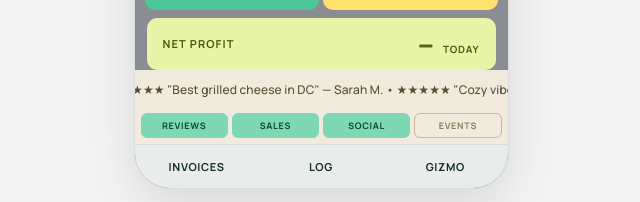
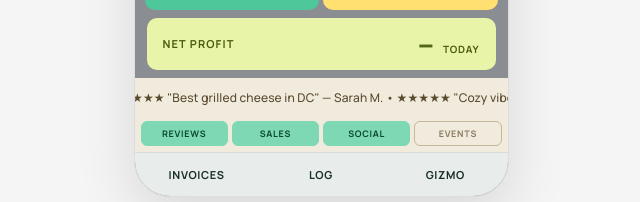
Before and after one commit to sklores/And-Done-Mobile-4-14-26, a React (Vite) app: page / in a window 1280 px wide. Shown: the part 543-745 px from the top of the page, without its empty margins (319-959 px from the left). Built offline with nearby package versions, Linux system fonts and the light colour scheme; no server answers; a web font is replaced by a local one.

Commit message:
Add 8px breathing room between net bar and marquee

```diff
--- a/src/components/MarqueeFeed.tsx
+++ b/src/components/MarqueeFeed.tsx
@@ -54,7 +54,7 @@ export function MarqueeFeed() {
   const toggle = (k: FeedKey) => setActive((a) => ({ ...a, [k]: !a[k] }));
 
   return (
-    <div style={{ background: coastal.marquee.bg, fontFamily: coastal.fonts.manrope }}>
+    <div style={{ background: coastal.marquee.bg, fontFamily: coastal.fonts.manrope, marginTop: 8 }}>
       <div
         onClick={() => setPaused((p) => !p)}
         style={{
```
